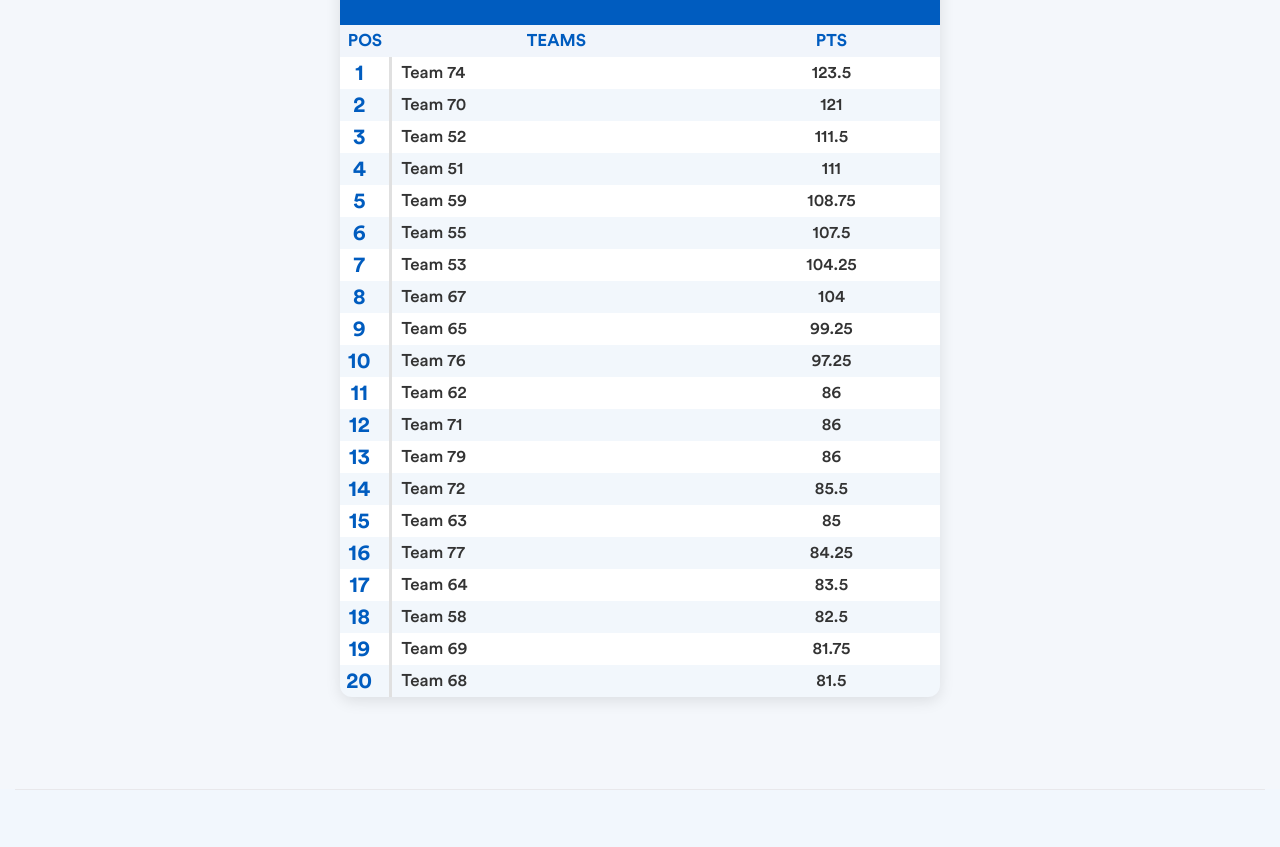
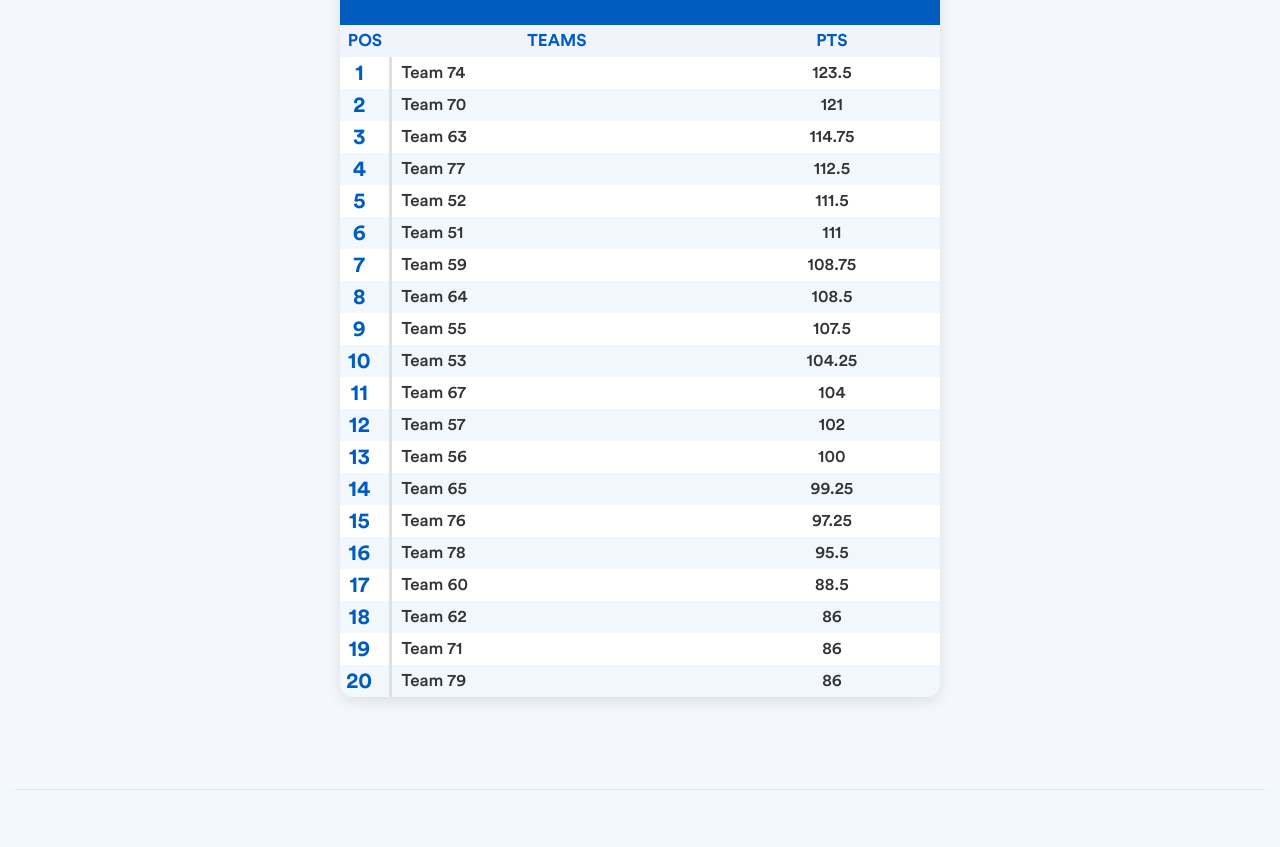
Before and after one commit to MTH35H4RK/robotiquefsr, a plain HTML site: page clr2024.html in a window 1280 px wide. Shown: the part 1308-2155 px from the top of the page. Drawn offline with nearby package versions, Linux system fonts and the light colour scheme; files that its build step writes are made by us from their sources; files whose address does not match are found by name.

Commit message:
pts_28_11_24

```diff
--- a/clr2024.html
+++ b/clr2024.html
@@ -295,93 +295,93 @@
         </tr>
         <tr>
           <td class="ranking">3</td>
+          <td class="position">Team 63</td>
+          <td>114.75</td>
+        </tr>
+        <tr>
+          <td class="ranking">4</td>
+          <td class="position">Team 77</td>
+          <td>112.5</td>
+        </tr>
+        <tr>
+          <td class="ranking">5</td>
           <td class="position">Team 52</td>
           <td>111.5</td>
         </tr>
         <tr>
-          <td class="ranking">4</td>
+          <td class="ranking">6</td>
           <td class="position">Team 51</td>
           <td>111</td>
         </tr>
         <tr>
-          <td class="ranking">5</td>
+          <td class="ranking">7</td>
           <td class="position">Team 59</td>
           <td>108.75</td>
         </tr>
         <tr>
-          <td class="ranking">6</td>
+          <td class="ranking">8</td>
+          <td class="position">Team 64</td>
+          <td>108.5</td>
+        </tr>
+        <tr>
+          <td class="ranking">9</td>
           <td class="position">Team 55</td>
           <td>107.5</td>
         </tr>
         <tr>
-          <td class="ranking">7</td>
+          <td class="ranking">10</td>
           <td class="position">Team 53</td>
           <td>104.25</td>
         </tr>
         <tr>
-          <td class="ranking">8</td>
+          <td class="ranking">11</td>
           <td class="position">Team 67</td>
           <td>104</td>
         </tr>
         <tr>
-          <td class="ranking">9</td>
+          <td class="ranking">12</td>
+          <td class="position">Team 57</td>
+          <td>102</td>
+        </tr>
+        <tr>
+          <td class="ranking">13</td>
+          <td class="position">Team 56</td>
+          <td>100</td>
+        </tr>
+        <tr>
+          <td class="ranking">14</td>
           <td class="position">Team 65</td>
           <td>99.25</td>
         </tr>
         <tr>
-          <td class="ranking">10</td>
+          <td class="ranking">15</td>
           <td class="position">Team 76</td>
           <td>97.25</td>
         </tr>
         <tr>
-          <td class="ranking">11</td>
+          <td class="ranking">16</td>
+          <td class="position">Team 78</td>
+          <td>95.5</td>
+        </tr>
+        <tr>
+          <td class="ranking">17</td>
+          <td class="position">Team 60</td>
+          <td>88.5</td>
+        </tr>
+        <tr>
+          <td class="ranking">18</td>
           <td class="position">Team 62</td>
           <td>86</td>
         </tr>
         <tr>
-          <td class="ranking">12</td>
+          <td class="ranking">19</td>
           <td class="position">Team 71</td>
           <td>86</td>
         </tr>
         <tr>
-          <td class="ranking">13</td>
+          <td class="ranking">20</td>
           <td class="position">Team 79</td>
           <td>86</td>
-        </tr>
-        <tr>
-          <td class="ranking">14</td>
-          <td class="position">Team 72</td>
-          <td>85.5</td>
-        </tr>
-        <tr>
-          <td class="ranking">15</td>
-          <td class="position">Team 63</td>
-          <td>85</td>
-        </tr>
-        <tr>
-          <td class="ranking">16</td>
-          <td class="position">Team 77</td>
-          <td>84.25</td>
-        </tr>
-        <tr>
-          <td class="ranking">17</td>
-          <td class="position">Team 64</td>
-          <td>83.5</td>
-        </tr>
-        <tr>
-          <td class="ranking">18</td>
-          <td class="position">Team 58</td>
-          <td>82.5</td>
-        </tr>
-        <tr>
-          <td class="ranking">19</td>
-          <td class="position">Team 69</td>
-          <td>81.75</td>
-        </tr>
-        <tr>
-          <td class="ranking">20</td>
-          <td class="position">Team 68</td>
-          <td>81.5</td>
         </tr>
 
         <p>
```
